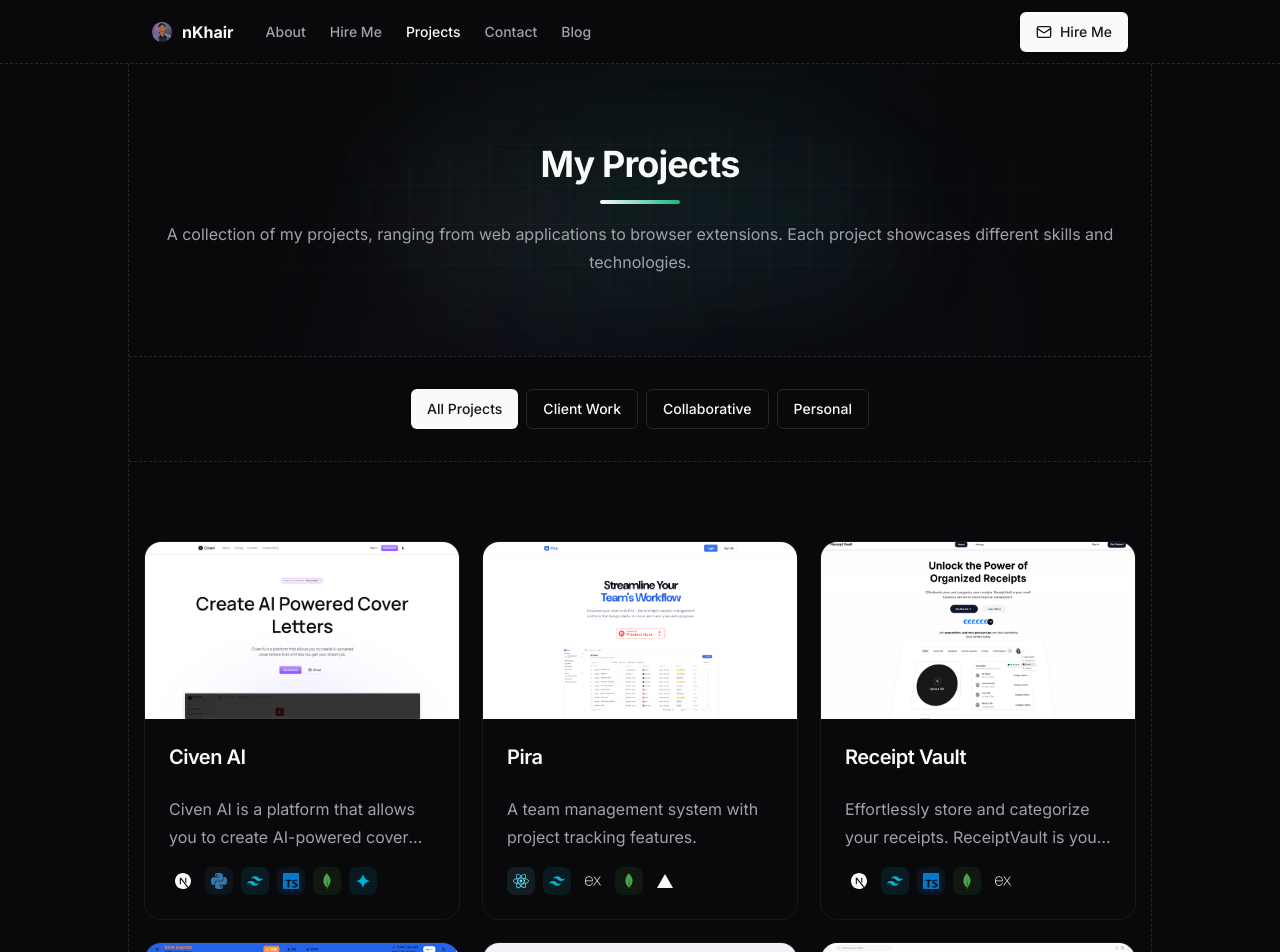
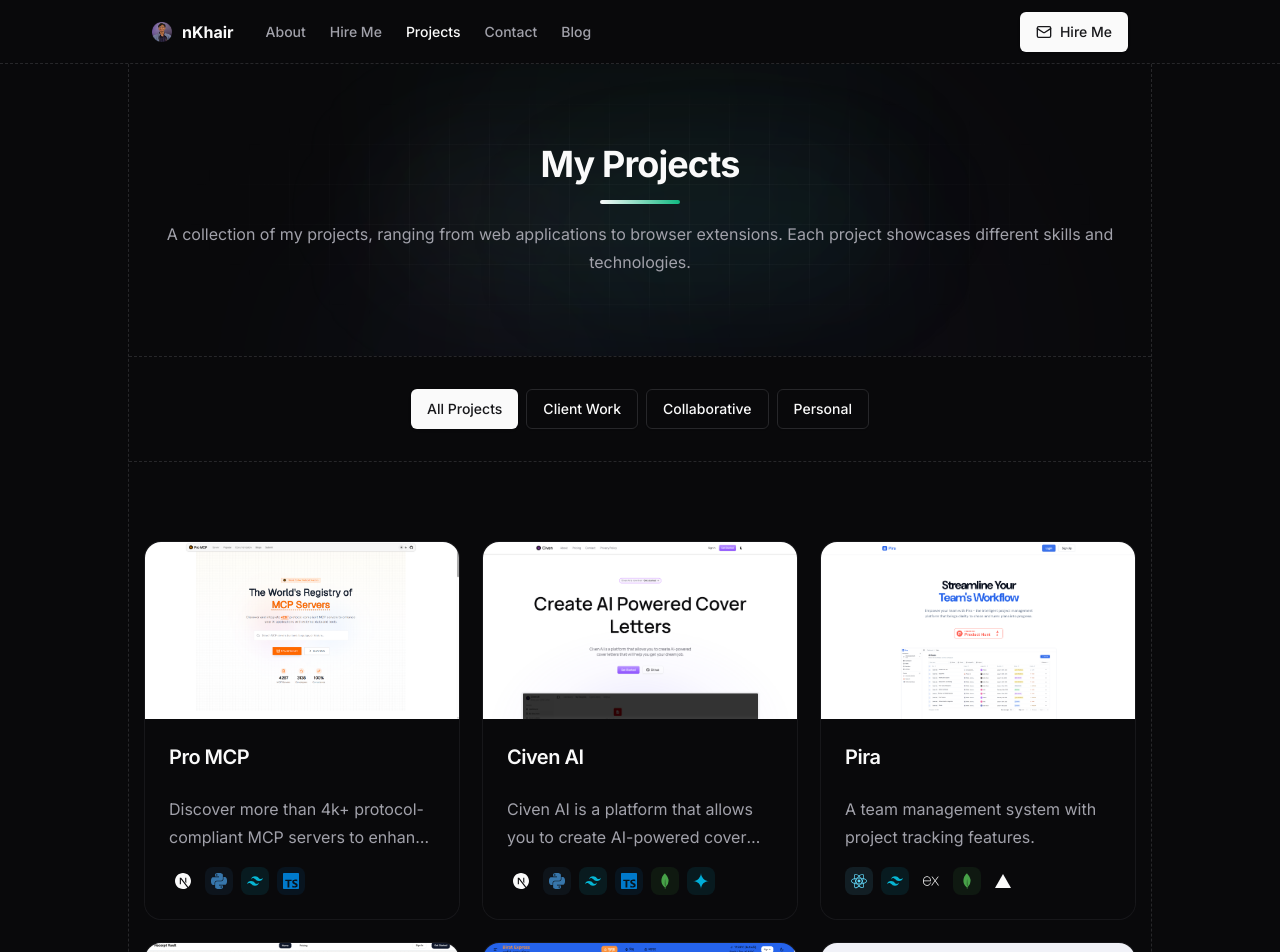
Before and after one commit to nabinkhair42/personal-website, a Next.js app: page /projects in a window 1280 px wide. Shown: the top 952 px of the page. Built offline with nearby package versions, Linux system fonts and the light colour scheme.

Commit message:
added promcp

```diff
--- /dev/null
+++ b/src/app/(products)/vtheme/page.tsx
@@ -0,0 +1,11 @@
+import React from "react";
+
+const page = () => {
+  return (
+    <div>
+      <h1>Welcome to the Product Page</h1>
+    </div>
+  );
+};
+
+export default page;
--- /dev/null
+++ b/src/constants/logo.tsx
@@ -0,0 +1,62 @@
+// Dynamic Logo Component
+import React from "react";
+
+interface LogoProps {
+    className?: string;
+    width?: number;
+    height?: number;
+    alt?: string;
+    backgroundColor?: string;
+    mainColor?: string;
+    glow1Opacity?: number;
+    glow2Opacity?: number;
+}
+
+export default function LogoComponent({
+    className,
+    width = 40,
+    height = 40,
+    alt = "Logo",
+    backgroundColor = "black",
+    mainColor = "#FF9500",
+    glow1Opacity = 0.6,
+    glow2Opacity = 0.5
+}: LogoProps) {
+    return (
+        <svg
+            className={className}
+            width={width}
+            height={height}
+            viewBox="0 0 512 512"
+            fill="none"
+            xmlns="http://www.w3.org/2000/svg"
+            aria-label={alt}
+        >
+            <g clipPath="url(#clip0_399_1494)">
+                <rect width="512" height="512" rx="250" fill={backgroundColor}/>
+                <g opacity={glow1Opacity} filter="url(#filter0_f_399_1494)">
+                    <ellipse cx="471" cy="596.5" rx="283" ry="280.5" fill={mainColor}/>
+                </g>
+                <g opacity={glow2Opacity} filter="url(#filter1_f_399_1494)">
+                    <ellipse cx="-12" cy="-95.5" rx="283" ry="280.5" fill={mainColor}/>
+                </g>
+                <path d="M339.3 153C349.7 185.6 357.1 217.9 361.5 249.9C365.9 281.7 368 319.4 367.8 363H321V351C321 316.2 320.2 288 318.6 266.4C317 244.6 314.1 222.8 309.9 201C301.7 224.2 295.1 244.5 290.1 261.9C285.1 279.3 279.5 302 273.3 330H236.7C231.1 302.4 225.9 279.9 221.1 262.5C216.5 245.1 210.1 224.8 201.9 201.6C197.7 224 194.7 246.7 192.9 269.7C191.3 292.5 190.2 323.6 189.6 363H144C144.6 318.6 147 280.5 151.2 248.7C155.6 216.9 162.7 185 172.5 153H224.1C233.7 179 240.5 198.6 244.5 211.8C248.5 224.8 251.9 238.9 254.7 254.1C258.3 238.9 262.2 224.7 266.4 211.5C270.8 198.3 277.9 178.8 287.7 153H339.3Z" fill={mainColor}/>
+            </g>
+            <defs>
+                <filter id="filter0_f_399_1494" x="-312" y="-184" width="1566" height="1561" filterUnits="userSpaceOnUse" colorInterpolationFilters="sRGB">
+                    <feFlood floodOpacity="0" result="BackgroundImageFix"/>
+                    <feBlend mode="normal" in="SourceGraphic" in2="BackgroundImageFix" result="shape"/>
+                    <feGaussianBlur stdDeviation="250" result="effect1_foregroundBlur_399_1494"/>
+                </filter>
+                <filter id="filter1_f_399_1494" x="-795" y="-876" width="1566" height="1561" filterUnits="userSpaceOnUse" colorInterpolationFilters="sRGB">
+                    <feFlood floodOpacity="0" result="BackgroundImageFix"/>
+                    <feBlend mode="normal" in="SourceGraphic" in2="BackgroundImageFix" result="shape"/>
+                    <feGaussianBlur stdDeviation="250" result="effect1_foregroundBlur_399_1494"/>
+                </filter>
+                <clipPath id="clip0_399_1494">
+                    <rect width="512" height="512" rx="250" fill="white"/>
+                </clipPath>
+            </defs>
+        </svg>
+    );
+}
--- a/src/constants/projects.ts
+++ b/src/constants/projects.ts
@@ -19,6 +19,7 @@
   SiPython,
 } from "react-icons/si";
 import { FaBlogger } from "react-icons/fa";
+import LogoComponent from "./logo";
 
 interface Technology {
   name: string;
@@ -39,8 +40,24 @@
 
 export const projects: Project[] = [
   {
+    liveUrl: "https://promcp.vercel.app",
+    title: "Pro MCP",
+    description:
+      "Discover more than 4k+ protocol-compliant MCP servers to enhance your AI applications with external data and tools.",
+    image: "/projects/pro-mcp.png",
+    technologies: [
+      { name: "Next.js", icon: SiNextdotjs },
+      { name: "Python", icon: SiPython, color: "#3776AB" },
+      { name: "Tailwind CSS", icon: SiTailwindcss, color: "#06B6D4" },
+      { name: "TypeScript", icon: SiTypescript, color: "#007ACC" },
+    ],
+    features: [],
+    category: "personal",
+  },
+  {
     title: "Civen AI",
-    description: "Civen AI is a platform that allows you to create AI-powered cover letters that will help you get your dream job",
+    description:
+      "Civen AI is a platform that allows you to create AI-powered cover letters that will help you get your dream job",
     image: "/projects/civen-ai.png",
     technologies: [
       { name: "Next.js", icon: SiNextdotjs },
```
Also changed, not shown: public/projects/pro-mcp.png (added).
